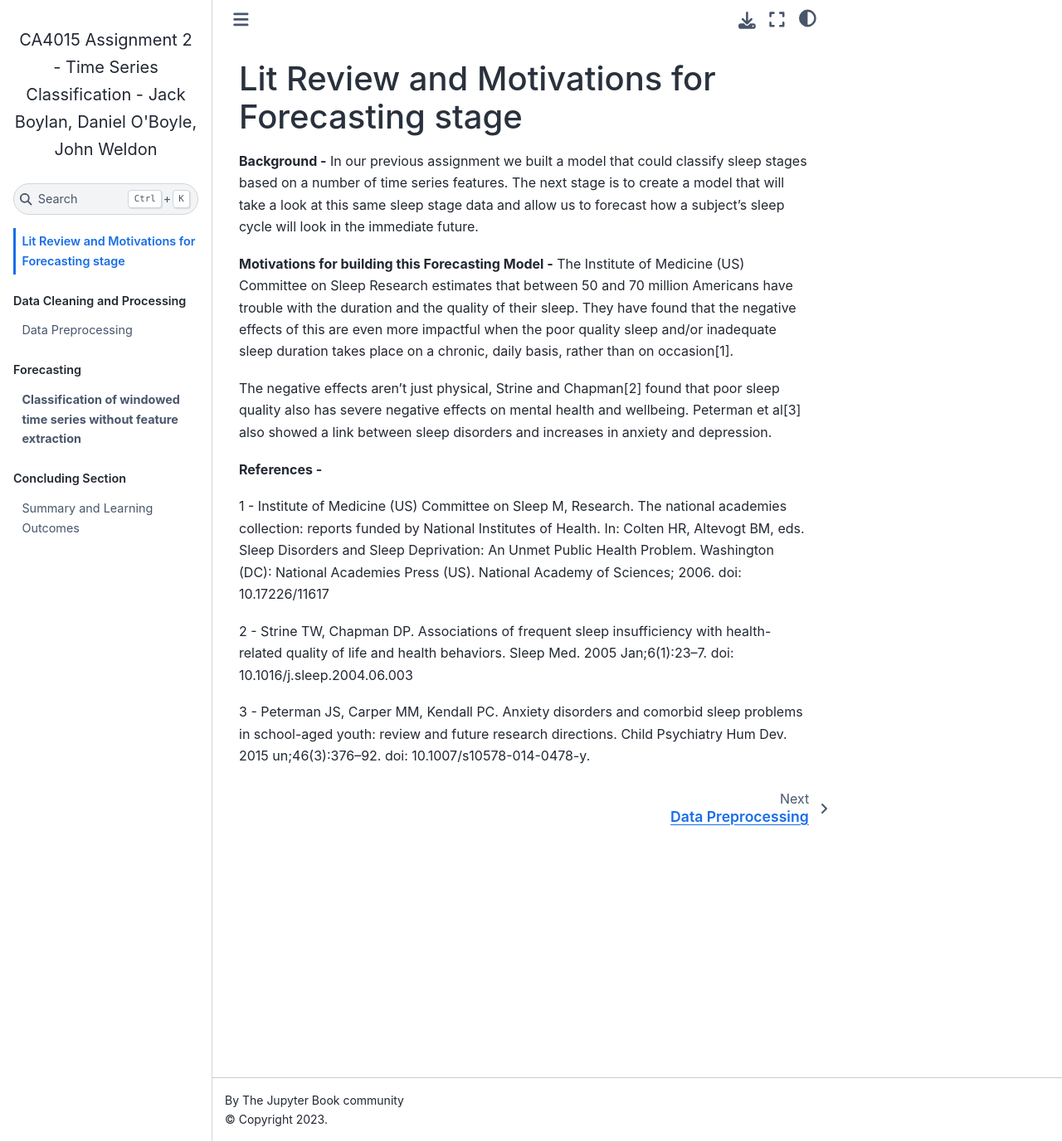
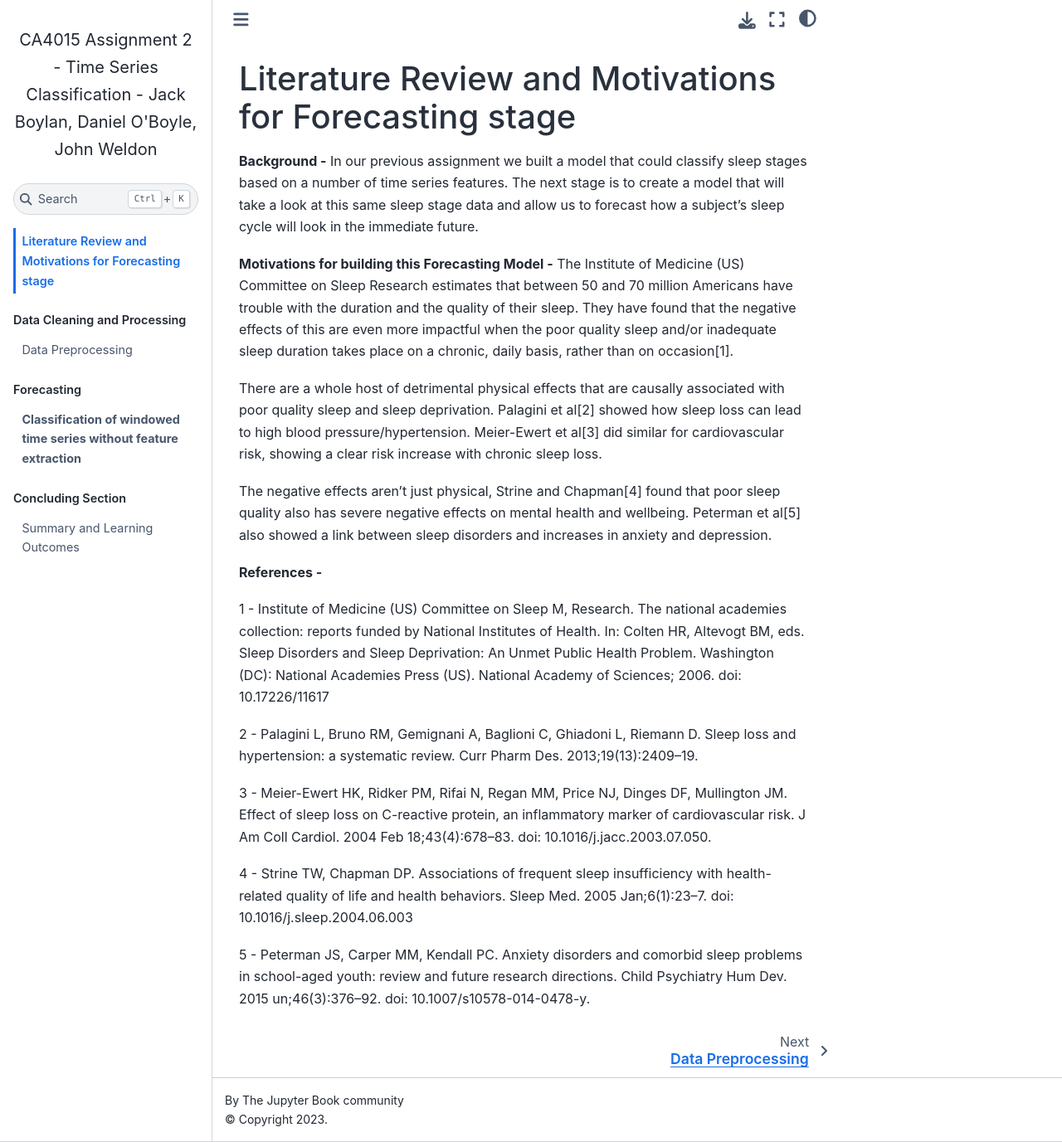
Before and after one commit to weldonj/CA4015_Assignment_3, a Jupyter Book: the page built from Intro_and_Desc_of_Data.md, in a window 1280 px wide and 1377 px high. Shown: the whole window at 83% size. Built offline with Jupyter Book 1.0.4 settings and Sphinx 7.4.7 and the Sphinx Book theme 1.1.4, drawn with Linux system fonts in a browser that asks for light colours.

Commit message:
Update Intro_and_Desc_of_Data.md

```diff
--- a/Intro_and_Desc_of_Data.md
+++ b/Intro_and_Desc_of_Data.md
@@ -1,4 +1,4 @@
-## Lit Review and Motivations for Forecasting stage
+## Literature Review and Motivations for Forecasting stage
 
 **Background -**
 In our previous assignment we built a model that could classify sleep stages based on a number of time series features. The next stage is to create a model that will take a look at this same sleep stage data and allow us to forecast how a subject's sleep cycle will look in the immediate future.
@@ -6,7 +6,9 @@ In our previous assignment we built a model that could classify sleep stages bas
 **Motivations for building this Forecasting Model -**
 The Institute of Medicine (US) Committee on Sleep Research estimates that between 50 and 70 million Americans have trouble with the duration and the quality of their sleep. They have found that the negative effects of this are even more impactful when the poor quality sleep and/or inadequate sleep duration takes place on a chronic, daily basis, rather than on occasion[1].
 
-The negative effects aren't just physical, Strine and Chapman[2] found that poor sleep quality also has severe negative effects on mental health and wellbeing. Peterman et al[3] also showed a link between sleep disorders and increases in anxiety and depression.
+There are a whole host of detrimental physical effects that are causally associated with poor quality sleep and sleep deprivation. Palagini et al[2] showed how sleep loss can lead to high blood pressure/hypertension. Meier-Ewert et al[3] did similar for cardiovascular risk, showing a clear risk increase with chronic sleep loss.
+
+The negative effects aren't just physical, Strine and Chapman[4] found that poor sleep quality also has severe negative effects on mental health and wellbeing. Peterman et al[5] also showed a link between sleep disorders and increases in anxiety and depression.
 
 
 **References -**
@@ -18,10 +20,18 @@ The negative effects aren't just physical, Strine and Chapman[2] found that poor
     Problem. Washington (DC): National Academies Press (US).
     National Academy of Sciences; 2006. doi: 10.17226/11617
 
-2 - Strine TW, Chapman DP. Associations of frequent sleep insufficiency
+2 - Palagini L, Bruno RM, Gemignani A, Baglioni C, Ghiadoni L, Riemann D.
+    Sleep loss and hypertension: a systematic review.
+    Curr Pharm Des. 2013;19(13):2409–19.
+
+3 - Meier-Ewert HK, Ridker PM, Rifai N, Regan MM, Price NJ, Dinges DF, Mullington JM.
+    Effect of sleep loss on C-reactive protein, an inflammatory marker of cardiovascular risk.
+    J Am Coll Cardiol. 2004 Feb 18;43(4):678–83. doi: 10.1016/j.jacc.2003.07.050.
+
+4 - Strine TW, Chapman DP. Associations of frequent sleep insufficiency
     with health-related quality of life and health behaviors. Sleep Med.
     2005 Jan;6(1):23–7. doi: 10.1016/j.sleep.2004.06.003
 
-3 - Peterman JS, Carper MM, Kendall PC. Anxiety disorders and comorbid
+5 - Peterman JS, Carper MM, Kendall PC. Anxiety disorders and comorbid
     sleep problems in school-aged youth: review and future research directions.
     Child Psychiatry Hum Dev. 2015 un;46(3):376–92. doi: 10.1007/s10578-014-0478-y.
```
